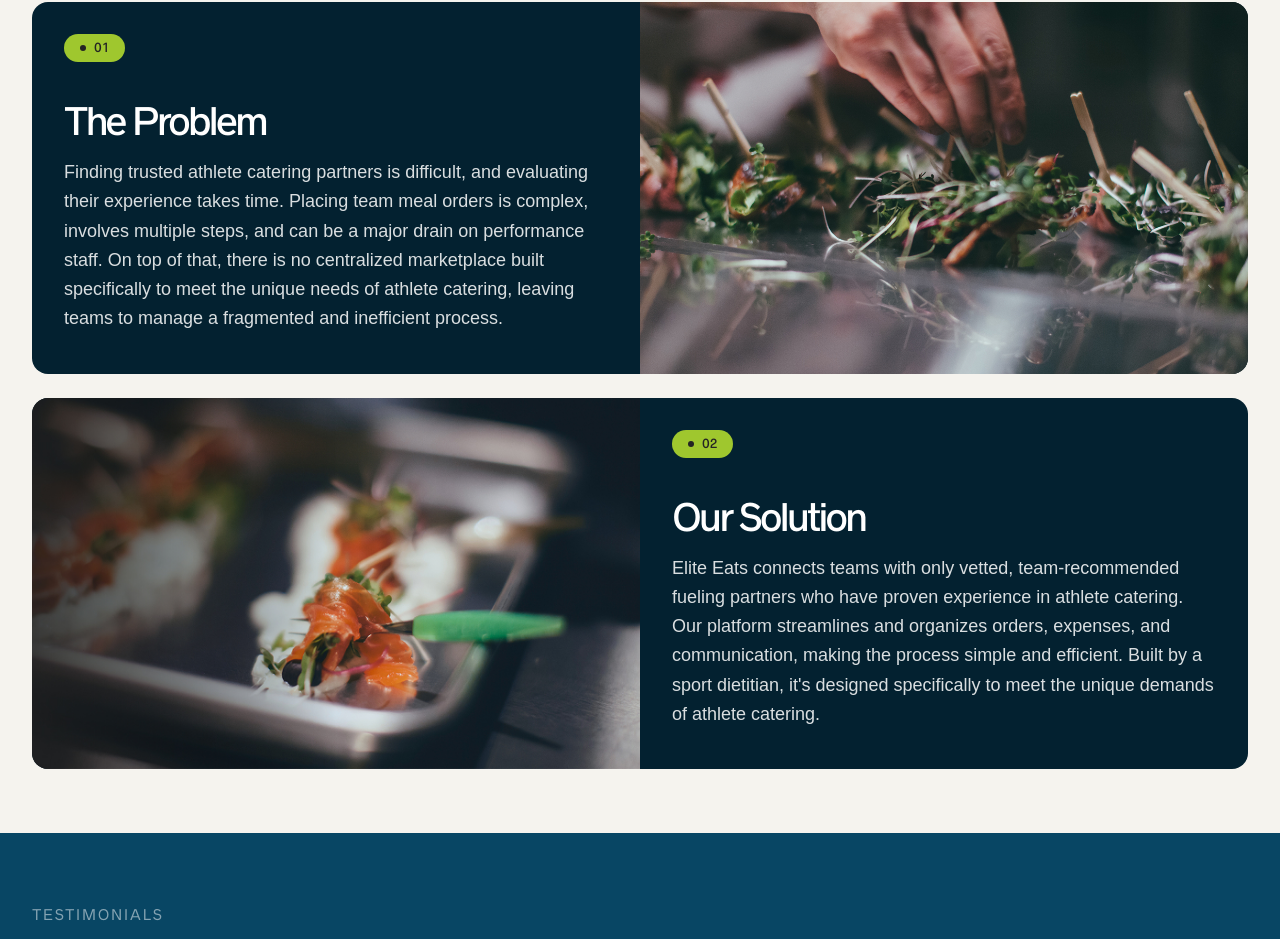
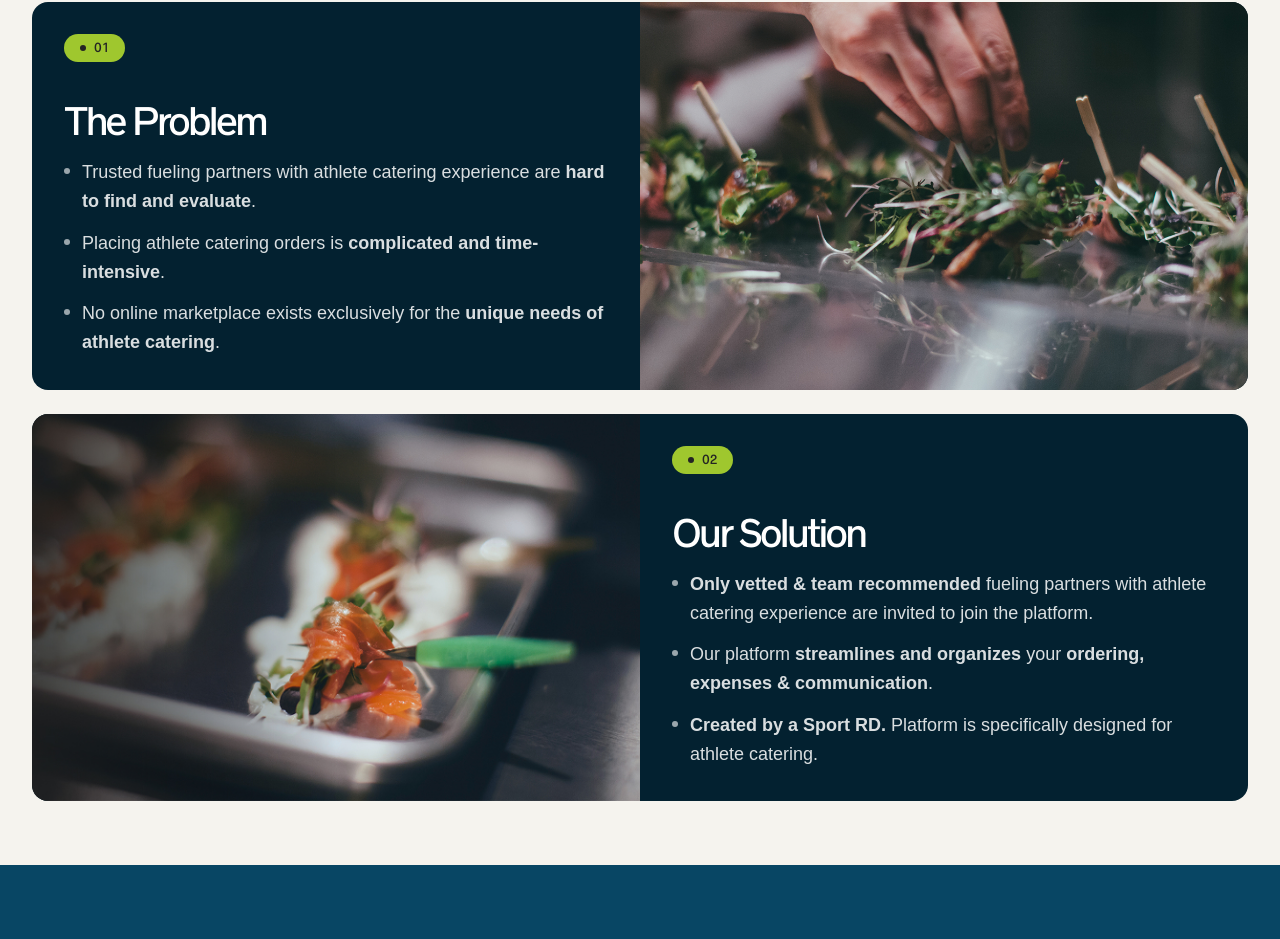
Before and after one commit to ajferron/elite-eats, a Next.js app: page / in a window 1280 px wide. Shown: the part 1146-2085 px from the top of the page. Built offline with nearby package versions, Linux system fonts and the light colour scheme.

Commit message:
update problem/solution copy

```diff
--- a/src/components/ValueProposition.tsx
+++ b/src/components/ValueProposition.tsx
@@ -1,23 +1,27 @@
 import Image from "next/image";
 import { SectionHeader } from "./SectionHeader";
-import { Fragment } from "react/jsx-runtime";
+import type { ReactNode } from "react";
 
 const features = [
   {
     id: 1,
     number: "01",
     headline: "The Problem",
-    subheadline: [
-      'Finding trusted athlete catering partners is difficult, and evaluating their experience takes time. Placing team meal orders is complex, involves multiple steps, and can be a major drain on performance staff. On top of that, there is no centralized marketplace built specifically to meet the unique needs of athlete catering, leaving teams to manage a fragmented and inefficient process.',
+    bullets: [
+      <>Trusted fueling partners with athlete catering experience are <strong>hard to find and evaluate</strong>.</>,
+      <>Placing athlete catering orders is <strong>complicated and time-intensive</strong>.</>,
+      <>No online marketplace exists exclusively for the <strong>unique needs of athlete catering</strong>.</>,
     ],
     image: "/images/ee-advantage-A_1280.jpg",
   },
   {
-    id: 1,
+    id: 2,
     number: "02",
     headline: "Our Solution",
-    subheadline: [
-      'Elite Eats connects teams with only vetted, team-recommended fueling partners who have proven experience in athlete catering. Our platform streamlines and organizes orders, expenses, and communication, making the process simple and efficient. Built by a sport dietitian, it\'s designed specifically to meet the unique demands of athlete catering.',
+    bullets: [
+      <><strong>Only vetted &amp; team recommended</strong> fueling partners with athlete catering experience are invited to join the platform.</>,
+      <>Our platform <strong>streamlines and organizes</strong> your <strong>ordering, expenses &amp; communication</strong>.</>,
+      <><strong>Created by a Sport RD.</strong> Platform is specifically designed for athlete catering.</>,
     ],
     image: "/images/ee-advantage-B_720.jpg",
   },
@@ -27,7 +31,7 @@ function LargeFeatureCard({
   feature,
   flipped = false
 }: {
-  feature: (typeof features)[0] | (typeof features)[1];
+  feature: { number: string; headline: string; bullets: ReactNode[]; image: string };
   flipped?: boolean;
 }) {
   return (
@@ -42,13 +46,14 @@ function LargeFeatureCard({
             <h3 className="mt-10 font-sans text-3xl font-medium -tracking-[0.08em] text-white lg:text-4xl">
               {feature.headline}
             </h3>
-            <div className="mt-4 text-lg text-white/85">
-              {feature.subheadline.map((line, index) => (
-                <Fragment key={index}>
-                  <p className="mb-2 leading-relaxed">{line}</p>
-                </Fragment>
+            <ul className="mt-4 space-y-3 text-lg text-white/85">
+              {feature.bullets.map((bullet, index) => (
+                <li key={index} className="flex items-start gap-3 leading-relaxed">
+                  <span className="mt-2.5 h-1.5 w-1.5 shrink-0 rounded-full bg-white/60" />
+                  <span>{bullet}</span>
+                </li>
               ))}
-            </div>
+            </ul>
           </div>
         </div>
         <div className={`relative min-h-[320px] lg:min-h-[400px]${!flipped ? " lg:order-first" : ""}`}>
```
